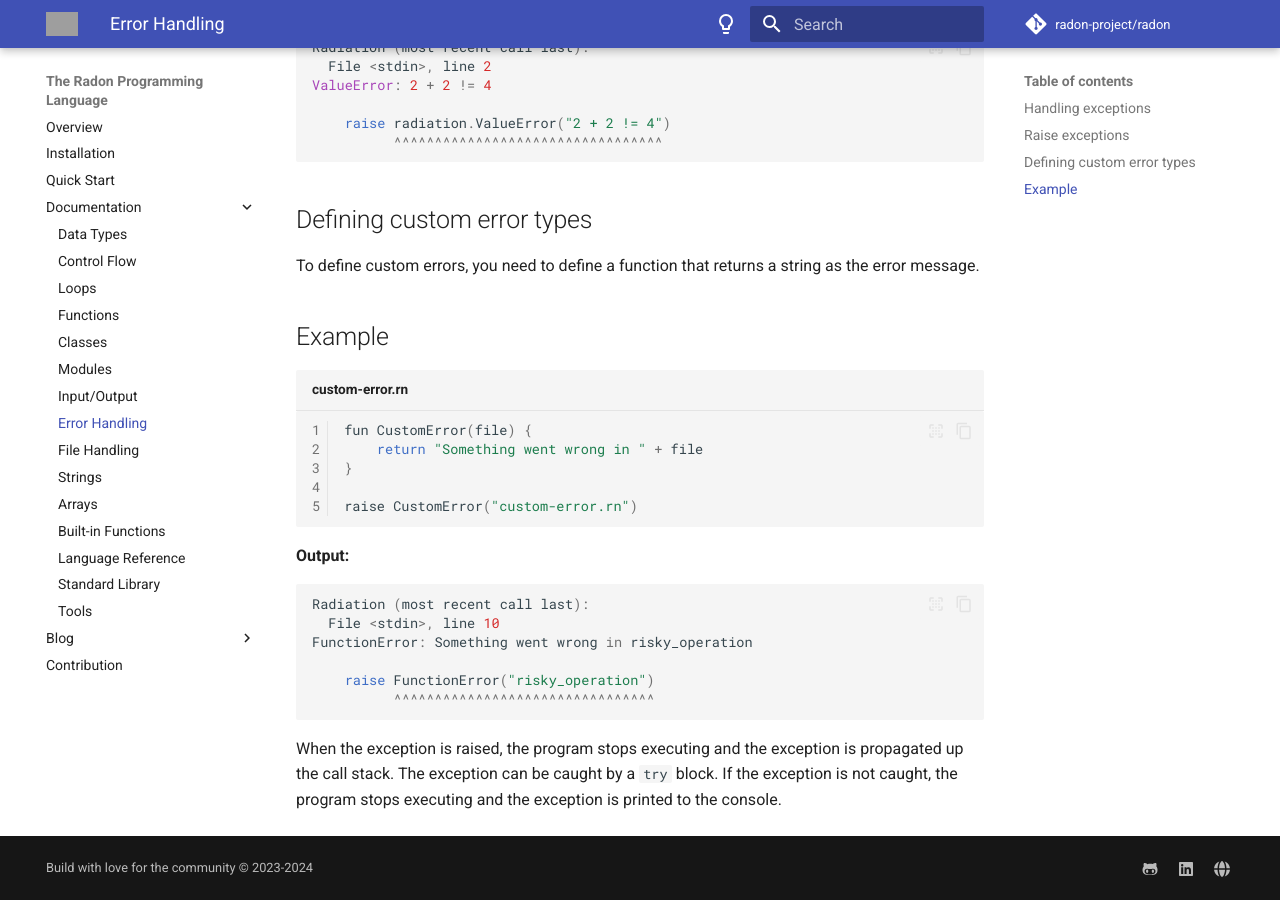
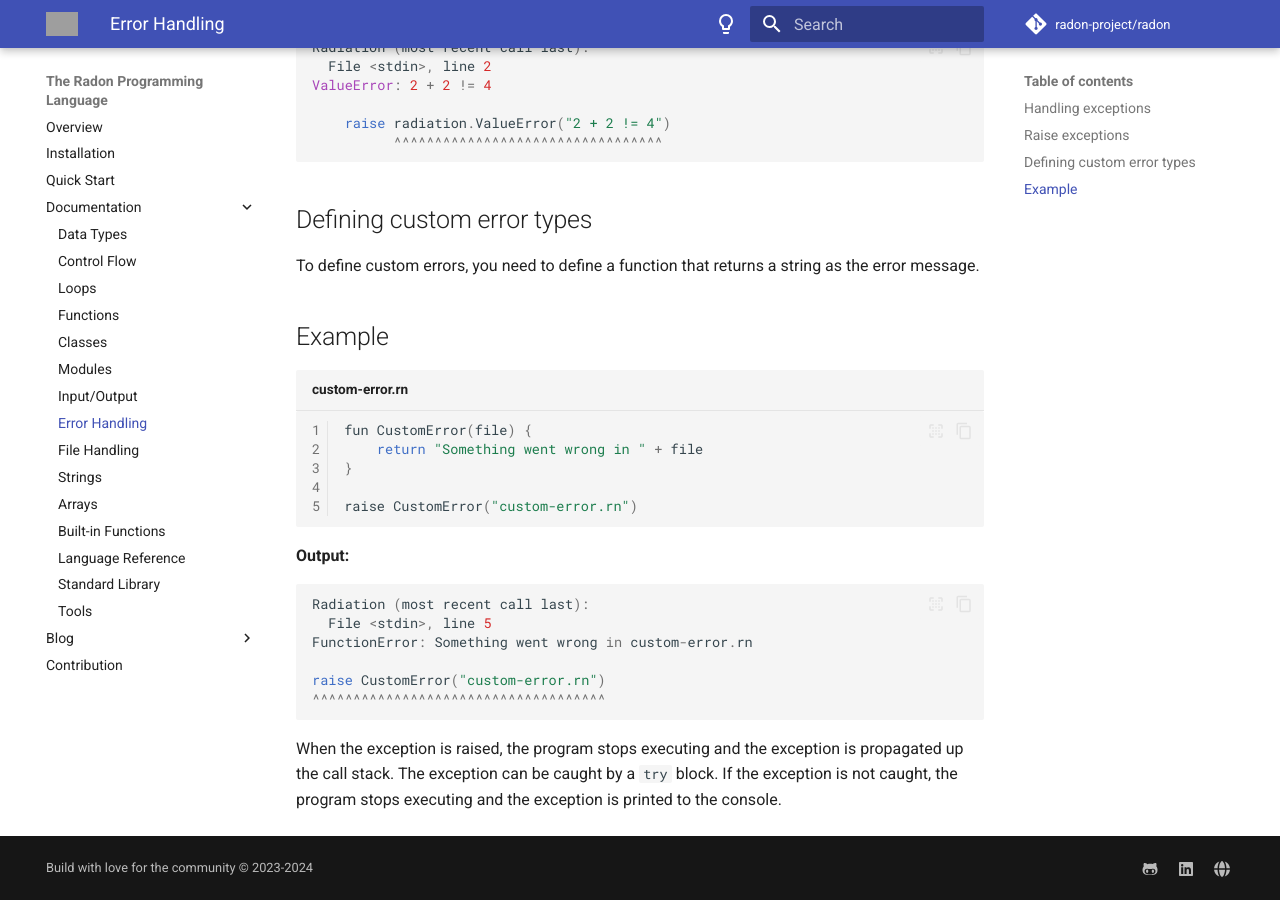
Before and after one commit to radon-project/docs, an MkDocs documentation site: the page built from docs/error-handling.md, in a window 1280 px wide and 900 px high, scrolled down 1582 px. Built offline with MkDocs 1.6.1 and Material for MkDocs 9.7.7, drawn with Linux system fonts in a browser that asks for light colours; comment, search, counter and statistics services are not loaded; grey boxes are pictures that could not be loaded.

Commit message:
updated output

````diff
--- a/docs/error-handling.md
+++ b/docs/error-handling.md
@@ -91,11 +91,11 @@ raise CustomError("custom-error.rn")
 
 ```py
 Radiation (most recent call last):
-  File <stdin>, line 10
-FunctionError: Something went wrong in risky_operation
+  File <stdin>, line 5
+FunctionError: Something went wrong in custom-error.rn
 
-    raise FunctionError("risky_operation")
-          ^^^^^^^^^^^^^^^^^^^^^^^^^^^^^^^^
+raise CustomError("custom-error.rn")
+^^^^^^^^^^^^^^^^^^^^^^^^^^^^^^^^^^^^
 
 ```
 
````
